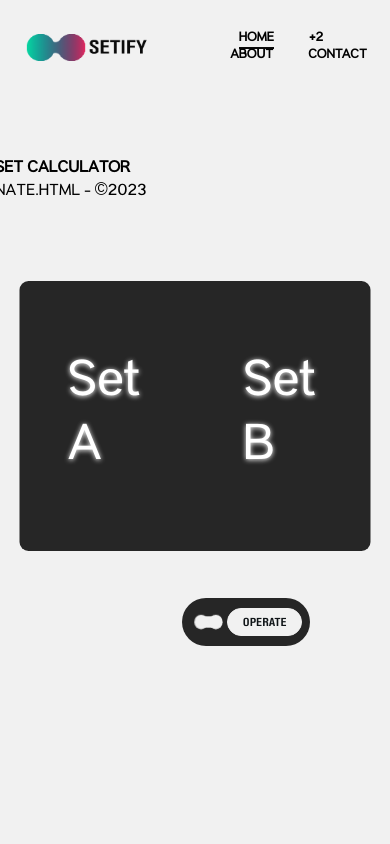
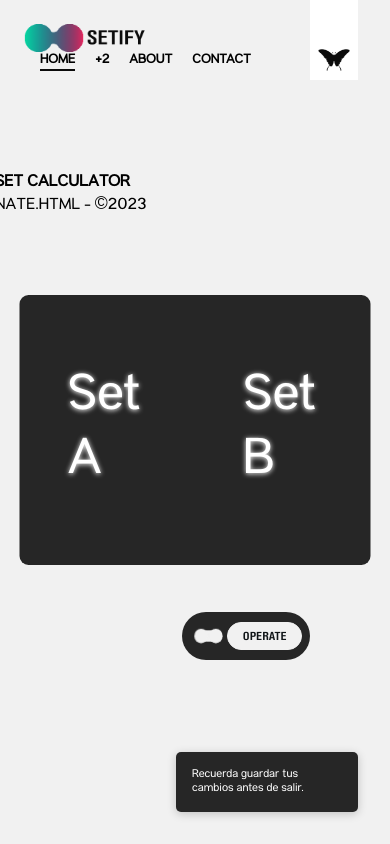
Before and after one commit to GITNatanael/SetCalculator, a plain HTML site: page Home.html in a window 390 px wide. Drawn offline with nearby package versions, Linux system fonts and the light colour scheme; a web font is replaced by a local one.

Commit message:
HEADER Changes

```diff
--- a/CSS/Menu.css
+++ b/CSS/Menu.css
@@ -1,12 +1,14 @@
-.Header{
+header{
+  display: flex;
+  justify-content: space-between;
+  margin-bottom: 1rem;
+}
+.Header-Left{
     display: flex;
-    margin-top: 1rem;
-    margin-bottom: 1rem;
+    margin: 1.5rem;
     align-items: center;
     background-color: transparent;
-    padding: 10px;
-
-
+    flex-wrap: wrap;
   }
   .Logo{
     height: auto;
@@ -30,16 +32,8 @@
     padding: 0;
     font-size: 0.8rem;
     font-weight: bold;
-
     margin-left: 2rem;
-  }
-
-  .menu-list li {
-    margin-left: 15px;
-  }
-
-  .menu-list li:first-child {
-    margin-left: 0;
+    transition: filter 1s ease-in-out;
   }
 
 .mynav ul {
@@ -72,3 +66,53 @@
   .target {
     transition: all .35s ease-in-out;
   }
+
+  .Header-Right{
+    display: grid;
+    align-items: center;
+    position: absolute;
+    right: 0;
+    z-index: -1;
+    transition: transform 1s ease-in-out;
+
+  }
+  .UXLogo-Ribbon{
+    width: fit-content;
+    background-color: white;
+    height: 4rem;
+    justify-self: end;
+    margin: 0rem 4rem;
+    display: flex;
+    padding: 0.5rem;
+    right: 15%;
+    top: -2rem;
+  }
+  .UX-Logo{
+    height: 1.5rem;
+    width: 2rem;
+    align-self: flex-end;
+  }
+
+  @media screen and (max-width: 600px) {
+    .Logo{
+      height: auto;
+      width: 8rem;
+      margin: 0rem 0rem;
+      transition: opacity 1s ease-in-out;
+    }
+    .mynav {
+      max-width: 20rem;
+
+    }
+    .menu-list {
+      font-size: 0.8rem;
+      margin-left: 1rem;
+    }
+    .menu-list li {
+      margin-top: 0rem;
+      margin-right: 1rem;
+    }
+    .UXLogo-Ribbon{
+      margin: 0rem 2rem;
+    }
+  }
--- a/Home.html
+++ b/Home.html
@@ -19,8 +19,7 @@
 
 <body >
     <header>
-        <div class="Header" >
-            <h1></h1>
+        <div class="Header-Left" >
             <img src="./Assets/Logo-Black.png" alt="Logo" class="Logo Black">
             <img src="./Assets/Logo-White.png" alt="Logo" class="Logo White">
             <nav class="mynav">
@@ -33,6 +32,7 @@
               </nav>
               <span class="target"></span>
         </div>
+        <div class="Header-Right"><div class="UXLogo-Ribbon"><img src="./Assets/NATEUXLOGO.png" alt="NATE.UX" class="UX-Logo"></div></div>
     </header>
 
 
@@ -117,8 +117,8 @@
                 <p>Operate</p>
             </div>
         </div>
-        <!-- <div class="Resultados-Help-Text" id="Home-Dialogues">
-        </div> -->
+        <div class="Resultados-Help-Text" id="Home-Dialogues">
+        </div>
 
          <!-- Div del contenedor que contiene los Cards -->
 
--- a/Scripts/Dialogos.js
+++ b/Scripts/Dialogos.js
@@ -13,7 +13,7 @@ const frasesAyuda = [
     "Explora las opciones disponibles en el menú.",
     "Recuerda guardar tus cambios antes de salir.",
     "Si necesitas ayuda adicional, visita nuestra sección de preguntas frecuentes.",
-    " WebApp developed for set operations: Union, Intersection, Difference, Exclusion. Enter values in the text boxes of each Set and press the button. The operations will be displayed."
+    //" WebApp developed for set operations: Union, Intersection, Difference, Exclusion. Enter values in the text boxes of each Set and press the button. The operations will be displayed."
   ];
 
   // Función para mostrar una frase aleatoria de ayuda
--- a/Scripts/EventoEncogerButton.js
+++ b/Scripts/EventoEncogerButton.js
@@ -29,7 +29,12 @@ function encoger() {
 			Instructions.css("opacity", "0");
 			DivText.css("opacity", "0");
 			BotonGO.css("opacity", "0");
+			$('.Header-Right').css({
+				'transform': 'translateY(-10rem)'
+			  });
 			tarjeta1.one("transitionend", resolve);
+
+
 		}),
 		new Promise((resolve) => {
 			tarjeta2.css({
@@ -82,6 +87,9 @@ function encoger() {
 		  });
 		  $('.target').css({		//Altera el color de la barrita deslizadora
 			'filter': 'invert(100%)'
+		  });
+		  $('.Header-Right').css({		//Altera el color de la barrita deslizadora
+			'display': 'none'
 		  });
 
 
--- a/Scripts/Filtro.js
+++ b/Scripts/Filtro.js
@@ -2,7 +2,7 @@
 const preferencesButtonA = document.querySelector('.SetA .Preferences-Button');
 const preferencesButtonIMGA = document.querySelectorAll('.SetA .Preferences-Button img');
 const preferencesMenuA = document.querySelector('.SetA .Preferences-Menu');
-const colitaA = document.querySelector('.SetA .colitaA-Dialogo');
+const colitaA = document.querySelector('.SetA .colita-Dialogo');
 const separatorButtonsA = document.querySelectorAll('.SetA .Separator-Button');
 let selectedSeparator = /[,\s\r\n]+|\{|\}/; // Separador predeterminado
 
@@ -142,7 +142,7 @@ function fun1() {
   const preferencesButtonB = document.querySelector('.SetB .Preferences-Button');
   const preferencesButtonIMGB = document.querySelectorAll('.SetB .Preferences-Button img');
   const preferencesMenuB = document.querySelector('.SetB .Preferences-Menu');
-  const colitaB = document.querySelector('.SetB .colitaB-Dialogo');
+  const colitaB = document.querySelector('.SetB .colita-Dialogo');
   const separatorButtonsB = document.querySelectorAll('.SetB .Separator-Button');
   preferencesButtonB.addEventListener('mousedown', (event) => {
     event.preventDefault();
```
Also changed, not shown: Assets/NATEUXLOGO.png (added).
